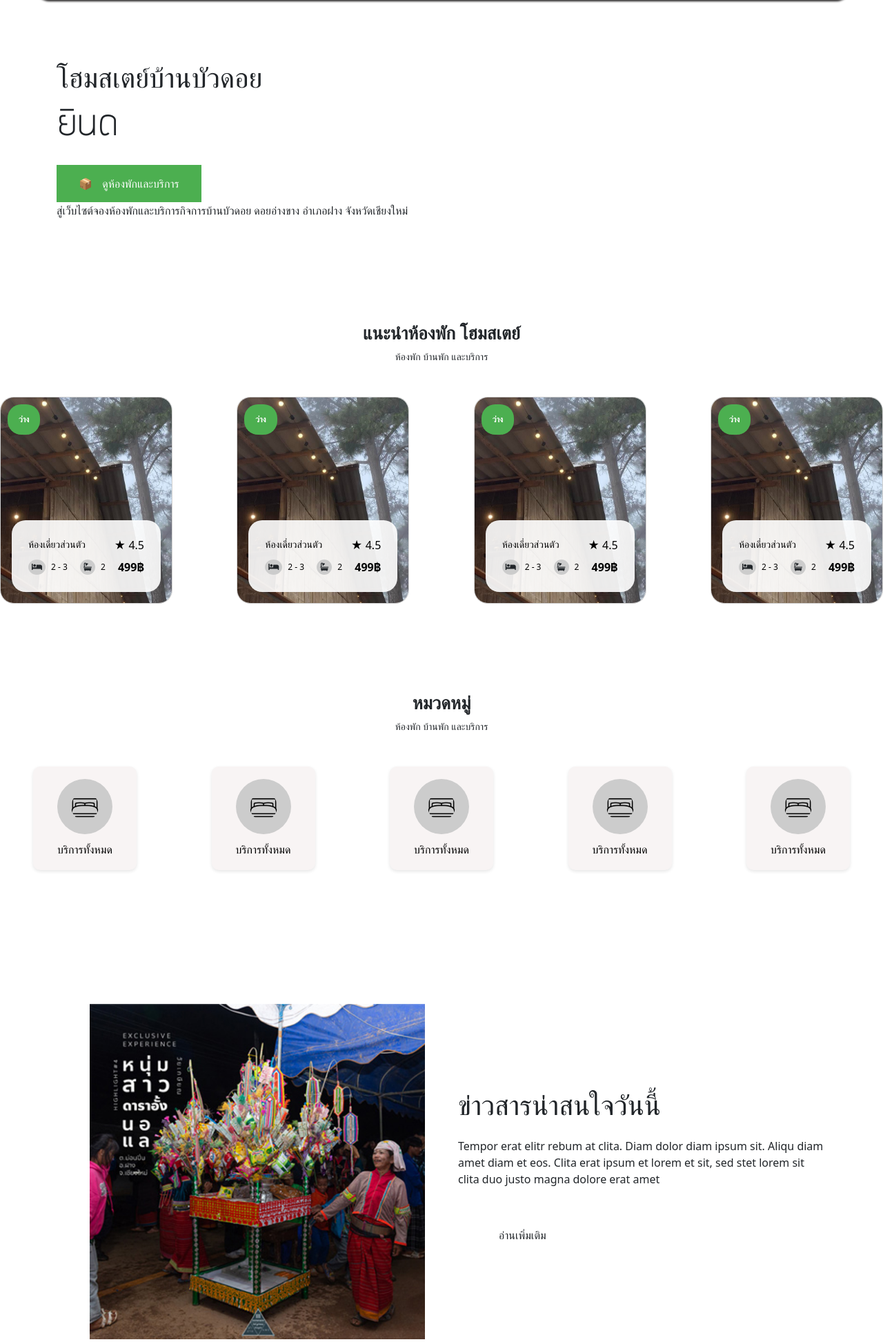
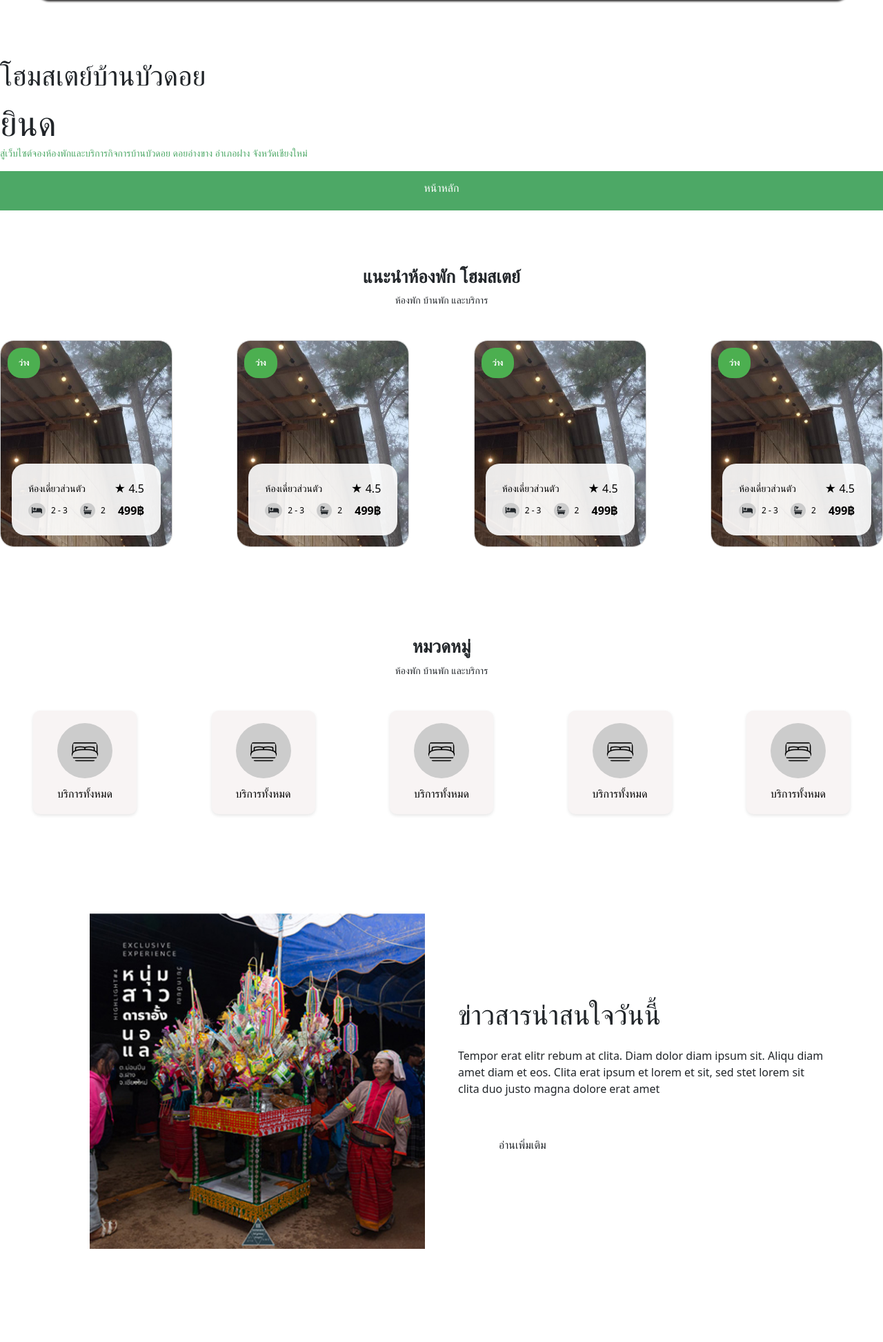
Before and after one commit to Khanchit202/git-baanbuadoi-project, a PHP site: page / in a window 1280 px wide. Shown: the part 87-2032 px from the top of the page at 69% size. Run offline with PHP 8.4, Linux system fonts and the light colour scheme; some libraries are stand-ins or nearby versions.

Commit message:
ส่วนหน้าหลัก

```diff
--- a/cs.css
+++ /dev/null
@@ -1,68 +0,0 @@
-
-.container {
-    display: flex;
-    align-items: center;
-    justify-content: space-between;
-    margin-top: 50px;
-    padding: 0 20px;
-}
-
-.text-container {
-    max-width: 50%;
-}
-
-.welcome h1,
-.welcome h2 {
-    margin: 0;
-}
-
-.slideshow-container {
-    max-width: 45%;
-    position: relative;
-}
-
-.mySlides {
-    display: none;
-}
-
-img {
-    vertical-align: middle;
-}
-
-.button-container {
-    margin-top: 20px;
-}
-
-.view-rooms-button {
-    background-color: #4CAF50;
-    border: none;
-    color: white;
-    padding: 15px 32px;
-    text-align: center;
-    text-decoration: none;
-    display: inline-block;
-    font-size: 16px;
-    cursor: pointer;
-    transition: all 0.3s;
-    position: relative;
-}
-
-.view-rooms-button .icon {
-    margin-right: 10px;
-    transition: all 0.3s;
-}
-
-.view-rooms-button:hover .icon {
-    margin-right: 0;
-    margin-left: 10px;
-}
-
-.view-rooms-button:hover .text {
-    content: "เรียกดู";
-}
-
-#typingEffect {
-    font-family: 'kkfont', 'Courier New', Courier, monospace;
-    font-size: 50px;
-    white-space: pre;
-  }
--- /dev/null
+++ b/headbar.php
@@ -0,0 +1,52 @@
+
+         <div class="text-container">
+            <h1 style="font-size: 40px;padding-top:100px;">โฮมสเตย์บ้านบัวดอย</h1>
+            <div class="welcome" style="font-size: 50px;height:70px;">
+                <?php include("welcome.php"); ?>
+            </div>
+            <div class="button-container">
+
+            </div>
+            <p style="font-size:14px; color:#4DA866;">สู่เว็บไซต์จองห้องพักและบริการกิจการบ้านบัวดอย ดอยอ่างขาง อำเภอฝาง จังหวัดเชียงใหม่</p>
+        </div>
+
+        <!-- <div id="carouselExampleDark" class="carousel carousel-dark slide" data-bs-ride="carousel" style="width:900px;">
+            <div class="carousel-indicators">
+                <button type="button" data-bs-target="#carouselExampleDark" data-bs-slide-to="0" class="active" aria-current="true" aria-label="Slide 1"></button>
+                <button type="button" data-bs-target="#carouselExampleDark" data-bs-slide-to="1" aria-label="Slide 2"></button>
+                <button type="button" data-bs-target="#carouselExampleDark" data-bs-slide-to="2" aria-label="Slide 3"></button>
+            </div>
+            <div class="carousel-inner">
+                <div class="carousel-item active" data-bs-interval="5000" style="height: 400px; object-fit: cover;">
+                    <img src="img/bua/img1.jpg" class="d-block w-100" alt="...">
+                    <div class="carousel-caption d-none d-md-block">
+                        <h5 style="color: white;">First slide label</h5>
+                        <p style="color: white;">Some representative placeholder content for the first slide.</p>
+                    </div>
+                </div>
+                <div class="carousel-item" data-bs-interval="5000" style="height: 400px; object-fit: cover;">
+                    <img src="img/bua/img2.jpg" class="d-block w-100" alt="...">
+                    <div class="carousel-caption d-none d-md-block">
+                        <h5 style="color: white;">Second slide label</h5>
+                        <p style="color: white;">Some representative placeholder content for the second slide.</p>
+                    </div>
+                </div>
+                <div class="carousel-item" style="height: 400px; object-fit: cover;">
+                    <img src="img/bua/img3.jpg" class="d-block w-100" alt="...">
+                    <div class="carousel-caption d-none d-md-block">
+                        <h5 style="color: white;">Third slide label</h5>
+                        <p style="color: white;">Some representative placeholder content for the third slide.</p>
+                    </div>
+                </div>
+            </div>
+            <button class="carousel-control-prev" type="button" data-bs-target="#carouselExampleDark" data-bs-slide="prev">
+                <span class="carousel-control-prev-icon" aria-hidden="true"></span>
+                <span class="visually-hidden">Previous</span>
+            </button>
+            <button class="carousel-control-next" type="button" data-bs-target="#carouselExampleDark" data-bs-slide="next">
+                <span class="carousel-control-next-icon" aria-hidden="true"></span>
+                <span class="visually-hidden">Next</span>
+            </button>
+        </div>
+
+        <script src="https://cdn.jsdelivr.net/npm/bootstrap@5.3.0-alpha1/dist/js/bootstrap.bundle.min.js"></script> -->
--- a/index.php
+++ b/index.php
@@ -6,9 +6,7 @@
     <title>Document</title>
     <link href="https://cdn.jsdelivr.net/npm/bootstrap@5.0.2/dist/css/bootstrap.min.css" rel="stylesheet" integrity="sha384-EVSTQN3/azprG1Anm3QDgpJLIm9Nao0Yz1ztcQTwFspd3yD65VohhpuuCOmLASjC" crossorigin="anonymous">
     <link rel="stylesheet" href="tabbar_view/nav_bar.css">
-
     <link rel="stylesheet" href="style1.css">
-    <link rel="stylesheet" href="cs.css">
     <link rel="stylesheet" href="button.css">
     <link rel="stylesheet" href="card.css">
 
@@ -36,37 +34,12 @@
             <?php include("tabbar_view/tab_bar.php"); ?>
         </nav>
 
-        <div class="container">
-            <div class="text-container">
-                <h1>โฮมสเตย์บ้านบัวดอย</h1>
-                <div class="welcome">
-                    <?php include("jas.php"); ?>
-                </div>
-                <div class="button-container">
-                    <button class="view-rooms-button">
-                        <span class="icon">&#x1F4E6;</span>
-                        <span class="text">ดูห้องพักและบริการ</span>
-                    </button>
-                </div>
-                <p>สู่เว็บไซต์จองห้องพักและบริการกิจการบ้านบัวดอย ดอยอ่างขาง อำเภอฝาง จังหวัดเชียงใหม่</p>
-            </div>
-            <div class="slideshow-container">
-                <div class="mySlides fade">
-                    <img src="img/bua/img1.jpg" style="width:100%">
-                </div>
-                <div class="mySlides fade">
-                    <img src="img/bua/img2.jpg" style="width:100%">
-                </div>
-                <div class="mySlides fade">
-                    <img src="img/bua/img3.jpg" style="width:100%">
-                </div>
-                <div class="mySlides fade">
-                    <img src="img/bua/img4.jpg" style="width:100%">
-                </div>
-            </div>
+        <div class="pre_product" style="display:flex;">
+            <?php include("headbar.php"); ?>
         </div>
-
-        <script src="index2.js"></script>
+        <div class="ddd" style="text-align: center;padding:15px;background-color: #4DA866;color: white;">
+            <h1 style="font-size: 16px;">หน้าหลัก</h1>
+        </div>
 
         <div class="text-start mx-auto mb-5 wow slideInLeft" data-wow-delay="0.1s">
             <div id="title">
@@ -257,9 +230,6 @@
                             <div class="position-relative">
                                 <a href=""><img class="img-fluid" src="img/bua/po2.jpg" alt=""></a>
                                 <div class="position-absolute start-50 top-100 translate-middle d-flex align-items-center">
-                                    <!-- <a class="btn btn-square mx-1" href=""><i class="fab fa-facebook-f"></i></a>
-                                    <a class="btn btn-square mx-1" href=""><i class="fab fa-twitter"></i></a>
-                                    <a class="btn btn-square mx-1" href=""><i class="fab fa-instagram"></i></a> -->
                                 </div>
                             </div>
                             <div class="text-center p-4 mt-3">
@@ -275,9 +245,6 @@
                             <div class="position-relative">
                                 <a href=""><img class="img-fluid" src="img/bua/po3.jpg" alt=""></a>
                                 <div class="position-absolute start-50 top-100 translate-middle d-flex align-items-center">
-                                    <!-- <a class="btn btn-square mx-1" href=""><i class="fab fa-facebook-f"></i></a>
-                                    <a class="btn btn-square mx-1" href=""><i class="fab fa-twitter"></i></a>
-                                    <a class="btn btn-square mx-1" href=""><i class="fab fa-instagram"></i></a> -->
                                 </div>
                             </div>
                             <div class="text-center p-4 mt-3">
@@ -294,9 +261,6 @@
                             <div class="position-relative">
                                 <a href=""><img class="img-fluid" src="img/bua/po4.jpg" alt=""></a>
                                 <div class="position-absolute start-50 top-100 translate-middle d-flex align-items-center">
-                                    <!-- <a class="btn btn-square mx-1" href=""><i class="fab fa-facebook-f"></i></a>
-                                    <a class="btn btn-square mx-1" href=""><i class="fab fa-twitter"></i></a>
-                                    <a class="btn btn-square mx-1" href=""><i class="fab fa-instagram"></i></a> -->
                                 </div>
                             </div>
                             <div class="text-center p-4 mt-3">
--- a/index2.js
+++ /dev/null
@@ -1,14 +0,0 @@
-let slideIndex = 0;
-showSlides();
-
-function showSlides() {
-    let i;
-    let slides = document.getElementsByClassName("mySlides");
-    for (i = 0; i < slides.length; i++) {
-        slides[i].style.display = "none";
-    }
-    slideIndex++;
-    if (slideIndex > slides.length) {slideIndex = 1}
-    slides[slideIndex-1].style.display = "block";
-    setTimeout(showSlides, 2000); // Change image every 2 seconds
-}
--- a/jas.php
+++ /dev/null
@@ -1,25 +0,0 @@
-<div id="typingEffect"></div>
-
-<script>
-  const text = "ยินดีตอนรับ";
-  let index = 0;
-  const speed = 300; // speed in milliseconds
-  const delay = 2000; // delay before restarting
-
-  function typeEffect() {
-    const typingElement = document.getElementById('typingEffect');
-    typingElement.textContent = text.slice(0, index);
-
-    if (index < text.length) {
-      index++;
-      setTimeout(typeEffect, speed);
-    } else {
-      index = 0;
-      setTimeout(typeEffect, delay); // Delay before restarting
-    }
-  }
-
-  document.addEventListener('DOMContentLoaded', (event) => {
-    typeEffect();
-  });
-</script>
--- a/tabbar_view/nav_bar.css
+++ b/tabbar_view/nav_bar.css
@@ -75,7 +75,7 @@
     }
 }
 .btn-custom{
-    background-color: green;
+    background-color: #4DA866;
     color: white;
     margin-left: 10px;padding: 10px 20px;
     font-size: 12px;
```
Also changed, not shown: welcome.php (added, +34 -0 lines), style1.css (line endings or trailing spaces).
